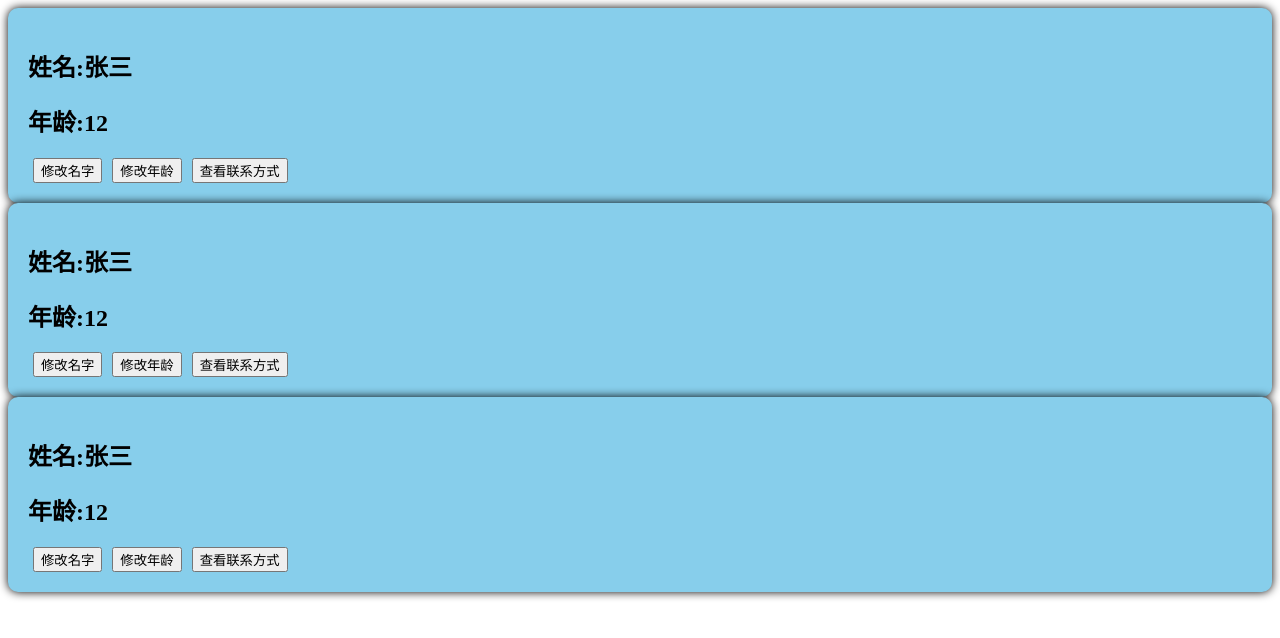
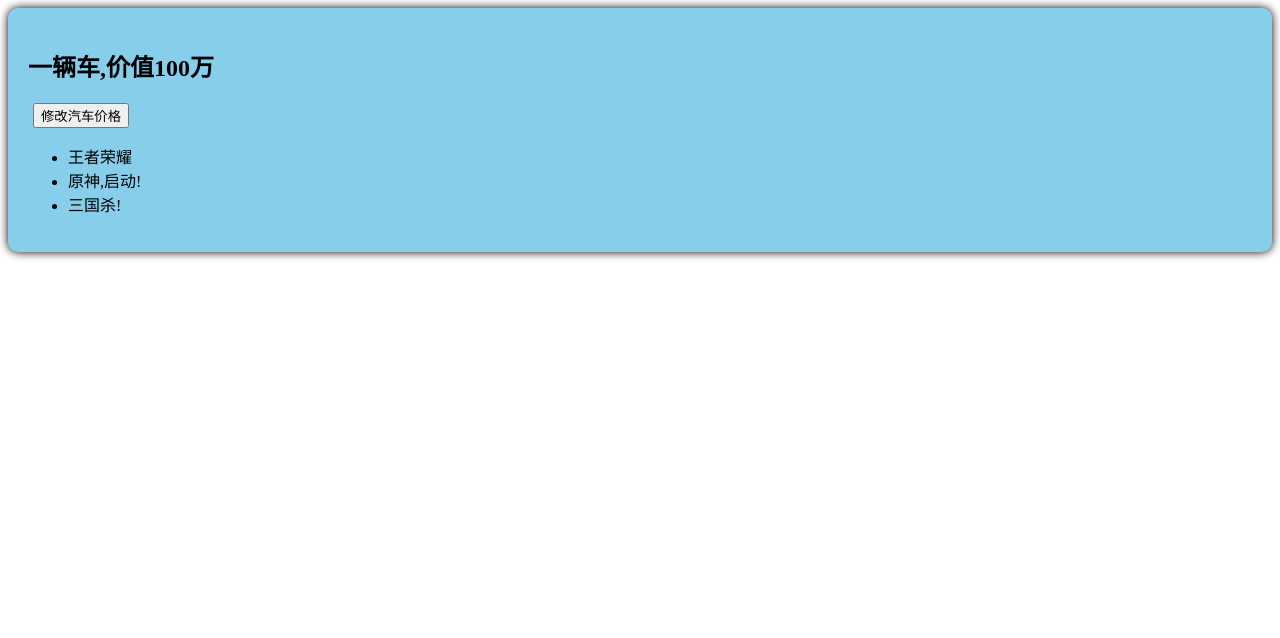
Before and after one commit to ifeichuan/vue-project, a Vue app: page / in a window 1280 px wide. Shown: the top 638 px of the page. Built offline with nearby package versions, Linux system fonts and the light colour scheme; the HTML template or start-up script is replaced by a standard one.

Commit message:
reactive 响应式对象与 v-for = "item in items" :key = "index"

```diff
--- a/src/App.vue
+++ b/src/App.vue
@@ -1,6 +1,4 @@
 <template>
-        <Person/>
-        <Person/>
         <Person/>
 </template>
 
--- a/src/compoments/Person.vue
+++ b/src/compoments/Person.vue
@@ -1,51 +1,30 @@
 <template>
     <div class="person">
-        <h2>姓名:{{ name }}</h2>
-        <h2>年龄:{{ age}}</h2>
-        <button @click="changeName">修改名字</button>
-        <button @click="changeAge">修改年龄</button>
-        <button @click = "showTel">查看联系方式</button>
+        <h2>一辆{{car.name}}车,价值{{ car.price }}万</h2>
+        <button @click="changePrice">修改汽车价格</button>
+        <ul>
+            <li v-for="g in games" :key="g.id">{{ g.name }}</li>
+        </ul>
     </div>
 </template>
 
 <script lang='ts'>
-// import { tel } from 'vue';
-//JS或TS
 export default {
         name:'Person',
-        // 组合式API
-        // setup() {
-        //     // 数据
-        //     //setup函数中没有this
-        //     let name = '张三'//此时name不是响应式
-        //     let age = 18//此时age不是响应式
-        //     let tel = '18888888'
-
-        //     function changeName(){
-        //         name = '扉川'
-        //     }
-        //     function changeAge(){
-        //         age = 404
-        //     }
-        //     function showTel(){
-        //         alert(tel)
-        //     }
-        //     return {name,age,changeName,changeAge,showTel}
-        // }
     }
 </script>
 
 <script lang="ts" setup>
-    import {ref} from 'vue'
-    let name = ref('张三')
-    let age = ref(12)
-    let tel =  '119'
+    import { reactive, Reactive } from 'vue';
+    let car = reactive({brand:'奔驰',price:100})
+    let games  =reactive([
+        {id:'01',name:'王者荣耀'},
+        {id:'02',name:'原神,启动!'},
+        {id:'03', name:'三国杀!'}
+    ])
 
-    function changeAge(){
-        age.value +=1
-    }
-    function changeName(){
-        name.value = 'CHs'
+    function changePrice(){
+        car.price += 10
     }
 </script>
 
```
